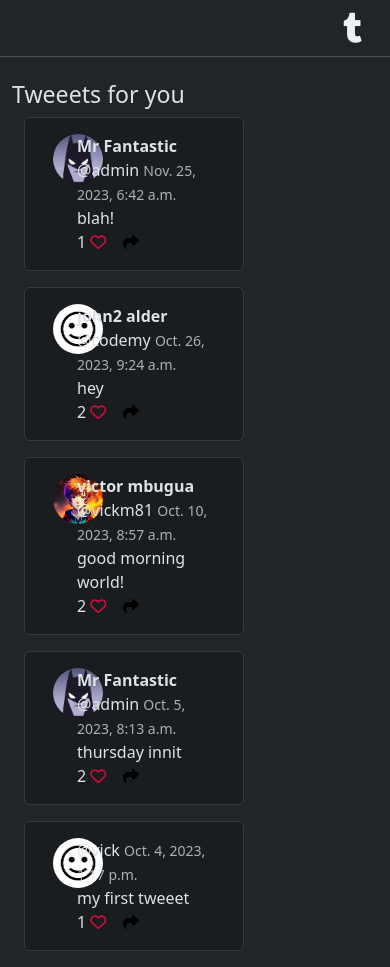
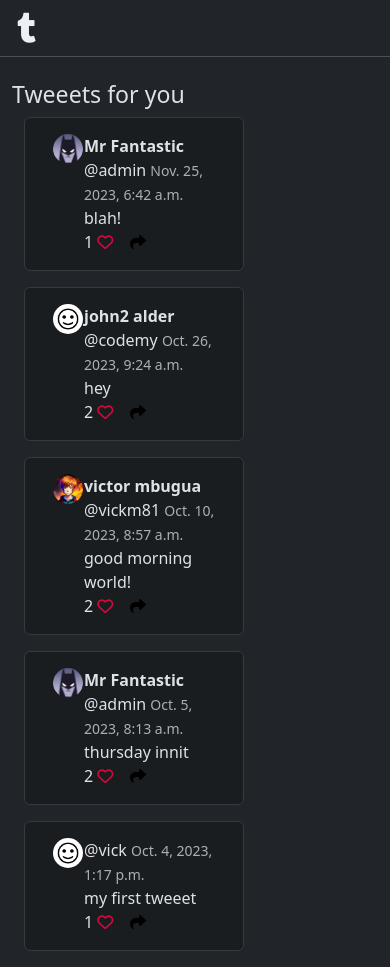
Before and after one commit to vickm81/djangoapp, a Django app: page / in a window 390 px wide. Run offline with Django 3.2, Linux system fonts and the light colour scheme; data comes from the database, SQL or seed files in the repository; both versions use the stored data as it was after the commit; some libraries are stand-ins or nearby versions.

Commit message:
Responsiveness fix for smaller screen sizes🙂

```diff
--- a/social/social/settings.py
+++ b/social/social/settings.py
@@ -119,7 +119,7 @@ USE_TZ = True
 # Static files (CSS, JavaScript, Images)
 # https://docs.djangoproject.com/en/3.2/howto/static-files/
 
-STATIC_URL = '/static/'
+STATIC_URL = 'static/'
 MEDIA_URL = 'media/'
 MEDIA_ROOT = os.path.join(BASE_DIR, 'media')
 
--- /dev/null
+++ b/social/tweeetr/static/css/style.css
@@ -0,0 +1,9 @@
+@media (max-width: 767px) {
+    .col-2 img {
+        width: 30px;
+        height: 30px;
+    }
+    body{
+        font-size:0.3em;
+    }
+}
--- a/social/tweeetr/templates/base.html
+++ b/social/tweeetr/templates/base.html
@@ -4,13 +4,13 @@
     <meta charset="utf-8">
     <meta name="viewport" content="width=device-width, initial-scale=1">
     <title>tweeetr</title>
+    <link rel="stylesheet" href="/static/css/style.css">
     <link href="https://cdn.jsdelivr.net/npm/bootstrap@5.3.2/dist/css/bootstrap.min.css" rel="stylesheet" integrity="sha384-T3c6CoIi6uLrA9TneNEoa7RxnatzjcDSCmG1MXxSR1GAsXEV/Dwwykc2MPK8M2HN" crossorigin="anonymous">
     <script src="https://kit.fontawesome.com/6153d35b7a.js" crossorigin="anonymous"></script>
   </head>
   <body>
   {%include 'navbar.html'%}
   <div class="container" style="width:100%;">
-
     <br>
     {%if messages%}
       {%for message in messages%}
--- a/social/tweeetr/templates/home.html
+++ b/social/tweeetr/templates/home.html
@@ -9,14 +9,14 @@
             <div class="alert alert-dark tweeet" role="alert" data-tweet-id="{{ tweeet.id }}">
                 <div class="container">
                     <div class="row">
-                        <div class="col-1">
+                        <div class="col-2">
                             {%if tweeet.user.profile.profile_image%}
                                 <img src="{{tweeet.user.profile.profile_image.url}}" class="rounded-circle" width="50" height="50">
                             {%else%}
                                 <img src="{%static 'images/icon.jpg'%}" class="rounded-circle" width="50" height="50" alt="profile image">
                             {%endif%}
                         </div>
-                        <div class="col-10">
+                        <div class="col-10 text">
                              <b>{{tweeet.user.first_name}}
                             {{tweeet.user.last_name}}</b>
                             @{{tweeet.user.username}}
@@ -41,7 +41,6 @@
             </div>
     {%endfor%}
             <script>
-    // Move the script outside the loop and use a class for the tweeet element
     document.addEventListener("DOMContentLoaded", function() {
         var tweeetElements = document.querySelectorAll(".tweeet");
 
--- a/social/tweeetr/templates/navbar.html
+++ b/social/tweeetr/templates/navbar.html
@@ -1,11 +1,9 @@
 {%load static%}
 <nav class="navbar navbar-expand-lg sticky-top navbar-dark bg-dark border-bottom border-body">
   <div class="container-fluid">
-      &nbsp;&nbsp;&nbsp;&nbsp;
     <a class="navbar-brand" href="{%url 'home'%}">&nbsp;<i class="fa-brands fa-tumblr fa-xl" style="color: #eceff4;"></i>
 </a>
     <div class="collapse navbar-collapse" id="navbarSupportedContent">
-        &nbsp;&nbsp;&nbsp;
         <ul class="navbar-nav me-auto mb-2 mb-lg-0">
         <li class="nav-item">
           <a class="nav-link" href="{%url 'profile_list'%}">Profile list</a>
--- a/social/tweeetr/templates/profile.html
+++ b/social/tweeetr/templates/profile.html
@@ -11,7 +11,7 @@
             <div class="alert alert-dark" role="alert">
                 <div class="container">
                     <div class="row">
-                        <div class="col-1">
+                        <div class="col-2">
                             {%if profile.profile_image%}
                                 <img src="{{profile.profile_image.url}}" class="rounded-circle" width="50" height="50">
                             {%else%}
--- a/social/tweeetr/templates/show_tweeet.html
+++ b/social/tweeetr/templates/show_tweeet.html
@@ -10,7 +10,7 @@
        <div class="alert alert-dark" role="alert">
                 <div class="container">
                     <div class="row">
-                        <div class="col-1">
+                        <div class="col-2">
                             {%if tweeet.user.profile.profile_image%}
                                 <img src="{{tweeet.user.profile.profile_image.url}}" class="rounded-circle" width="50" height="50">
                             {%else%}
```
Also changed, not shown: social/db.sqlite3.
